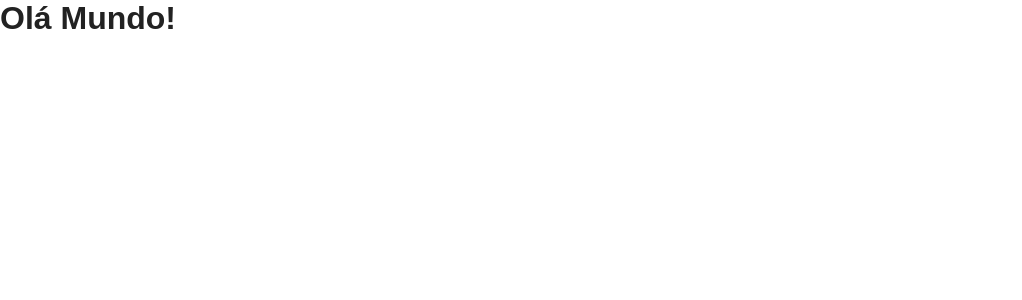
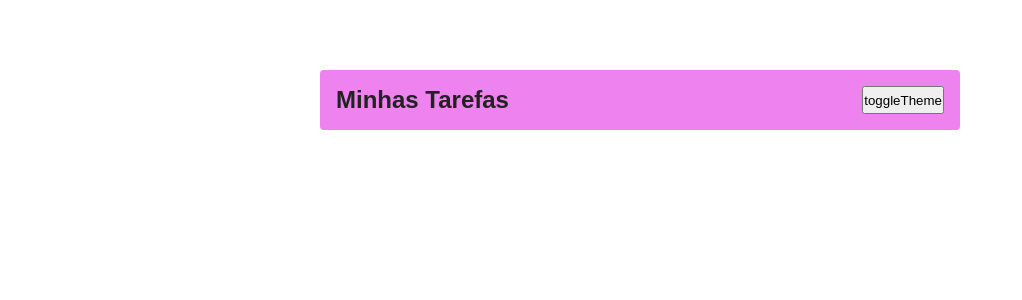
Before and after one commit to igor-ramos-dev/to-do-list, a React (Vite) app: page / in a window 1280 px wide. Shown: the top 300 px of the page, without its empty margins (0-1022 px from the left). Built offline with nearby package versions, Linux system fonts and the light colour scheme.

Commit message:
feat: cria o hook useLocalStorage

```diff
--- a/src/App.jsx
+++ b/src/App.jsx
@@ -3,11 +3,13 @@ import { ThemeProvider } from "styled-components";
 
 import themes from "./styles/themes";
 
+import Home from "./pages/Home";
+
 function App() {
   return (
     <ThemeProvider theme={themes.light}>
       <GlobalStyles />
-      <h1>Olá Mundo!</h1>
+      <Home />
     </ThemeProvider>
   );
 }
--- /dev/null
+++ b/src/components/Header/index.jsx
@@ -0,0 +1,10 @@
+import { Container } from "./styles";
+
+export default function Header() {
+  return (
+    <Container>
+      <h1>Minhas Tarefas</h1>
+      <button>toggleTheme</button>
+    </Container>
+  );
+}
--- /dev/null
+++ b/src/components/Header/styles.jsx
@@ -0,0 +1,10 @@
+import styled from "styled-components";
+
+export const Container = styled.header`
+  display: flex;
+  justify-content: space-between;
+
+  h1 {
+    font-size: 24px;
+  }
+`;
--- /dev/null
+++ b/src/pages/Home/index.jsx
@@ -0,0 +1,11 @@
+import { Container } from "./styles";
+
+import Header from "../../components/Header";
+
+export default function Home() {
+  return (
+    <Container>
+      <Header />
+    </Container>
+  );
+}
--- /dev/null
+++ b/src/pages/Home/styles.jsx
@@ -0,0 +1,12 @@
+import styled from "styled-components";
+
+export const Container = styled.div`
+  max-width: 640px;
+  width: 90%;
+  margin: 70px auto 0;
+
+  padding: 16px;
+  border-radius: 4px;
+
+  background-color: violet;
+`;
```
Also changed, not shown: src/hooks/useLocalStorage.js (added, +18 -0 lines), src/styles/themes/common.js (renamed from src/styles/themes/common.jsx), src/styles/themes/dark.js (renamed from src/styles/themes/dark.jsx), src/styles/themes/index.js (renamed from src/styles/themes/index.jsx), src/styles/themes/light.js (renamed from src/styles/themes/light.jsx).
